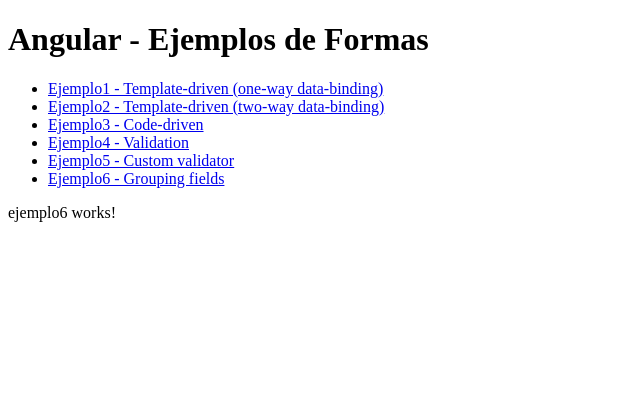
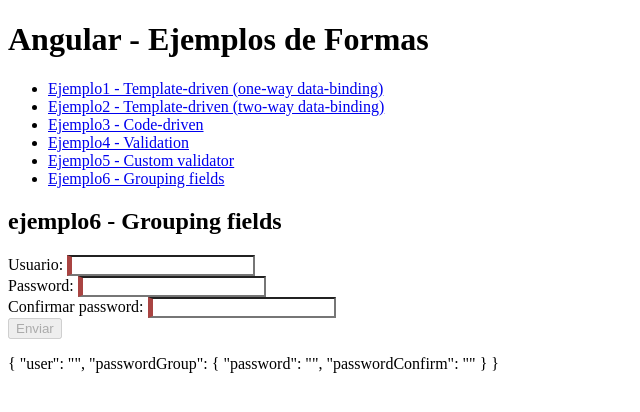
Before and after one commit to jsolisu/ng-formas, an Angular app: page /ej6 in a window 1280 px wide. Shown: the top 412 px of the page, without its empty margins (0-640 px from the left). Built offline with nearby package versions, Linux system fonts and the light colour scheme.

Commit message:
Finalizacion ejemplo6

```diff
--- a/src/app/ejemplo6/ejemplo6.component.html
+++ b/src/app/ejemplo6/ejemplo6.component.html
@@ -1 +1,30 @@
-<p>ejemplo6 works!</p>
+<h2>ejemplo6 - Grouping fields</h2>
+<!-- Nota: NgForm tiene por selector form, es decir, aunque form es HTML en realidad es Angular.
+     Siempre que se importe FormsModule. -->
+<form (ngSubmit)="submit()" [formGroup]="userForm">
+    <div>
+        <label>Usuario:&nbsp;</label><input name="user" formControlName="user">
+        <div *ngIf="userForm.controls.user.dirty && userForm.controls.user.hasError('required')">
+            El usuario es requerido.
+        </div>
+        <div
+            *ngIf="userForm.controls.user.dirty && userForm.controls.user.hasError('minlength') || userForm.controls.user.hasError('maxlength')">
+            El usuario debe tener una longitud entre 5 y 32.
+        </div>
+    </div>
+    <div formGroupName="passwordGroup">
+        <div>
+            <label>Password:&nbsp;</label><input type="password" name="password" formControlName="password">
+        </div>
+        <div>
+            <label>Confirmar password:&nbsp;</label><input type="password" name="passwordConfirm"
+                formControlName="passwordConfirm">
+        </div>
+        <div *ngIf="userForm.controls.passwordGroup.dirty && userForm.controls.passwordGroup.hasError('errorIgualdad')">
+            La contraseña es diferente.
+        </div>
+    </div>
+    <button type="submit" [disabled]="userForm.invalid">Enviar</button>
+</form>
+
+<p>{{this.userForm.value | json}}</p>
--- a/src/app/ejemplo6/ejemplo6.component.scss
+++ b/src/app/ejemplo6/ejemplo6.component.scss
@@ -0,0 +1,3 @@
+.ng-invalid:not(form, [formGroupName]) {
+    border-left: 5px solid #a94442;
+}
--- a/src/app/ejemplo6/ejemplo6.component.ts
+++ b/src/app/ejemplo6/ejemplo6.component.ts
@@ -1,12 +1,42 @@
+import { CommonModule } from '@angular/common';
 import { Component } from '@angular/core';
+import {
+  AbstractControl, FormBuilder, FormControl, FormGroup,
+  ReactiveFormsModule, ValidationErrors, Validators
+} from '@angular/forms';
 
 @Component({
   selector: 'app-ejemplo6',
   standalone: true,
-  imports: [],
+  imports: [CommonModule, ReactiveFormsModule],
   templateUrl: './ejemplo6.component.html',
   styleUrl: './ejemplo6.component.scss'
 })
 export class Ejemplo6Component {
+  userForm: FormGroup<{
+    user: FormControl<string | null>;
+    passwordGroup: FormGroup<{
+      password: FormControl<string | null>;
+      passwordConfirm: FormControl<string | null>;
+    }>
+  }>;
 
+  constructor(fb: FormBuilder) {
+    this.userForm = fb.group({
+      user: ['', [Validators.required, Validators.minLength(5), Validators.maxLength(32)]],
+      passwordGroup: fb.group(
+        {
+          password: fb.control('', Validators.required),
+          passwordConfirm: fb.control('', Validators.required),
+        },
+        { validators: Ejemplo6Component.passwordIgual })
+    });
+  }
+
+  static passwordIgual(group: AbstractControl): ValidationErrors | null {
+    return group.value.password === group.value.passwordConfirm ? null : { errorIgualdad: true };
+  }
+
+  submit(): void {
+  }
 }
```
